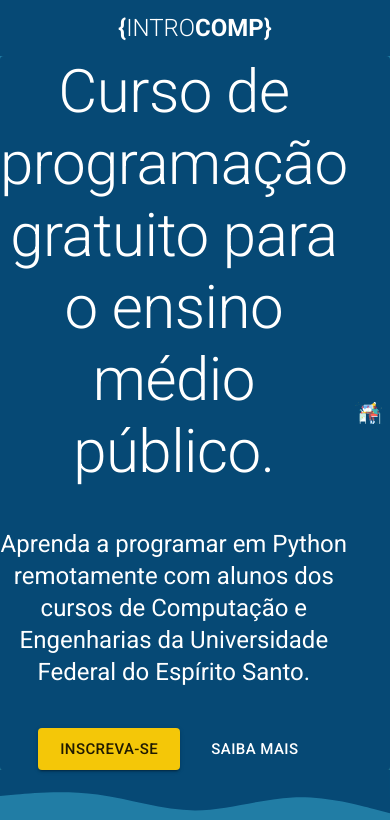
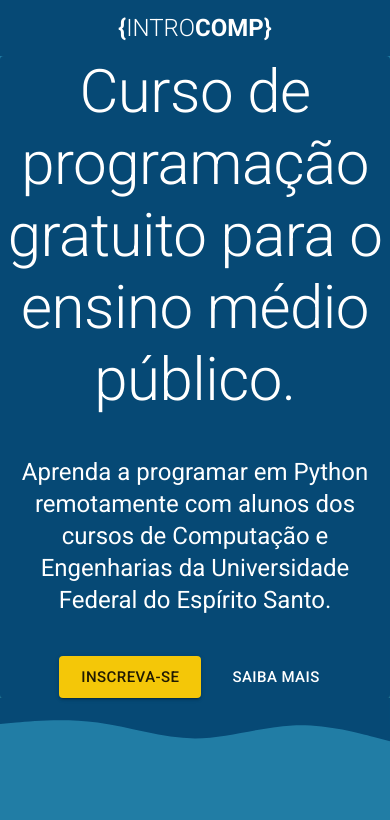
Before and after one commit to feumpi/introinscricao, a Next.js app: page / in a window 390 px wide. Shown: the top 820 px of the page. Built offline with nearby package versions, Linux system fonts and the light colour scheme.

Commit message:
Create a responsive grid for the hero section

```diff
--- a/components/HeroSection.js
+++ b/components/HeroSection.js
@@ -17,17 +17,27 @@ const HeroSection = () => {
           maxWidth="xl"
           sx={{
             padding: "0",
-            display: "flex",
-            flexDirection: "column",
+            display: "grid",
+            alignItems: "center",
+            gridTemplateColumns: {
+              xs: "1fr",
+              md: "repeat(4, 1fr)",
+              lg: "repeat(5, 1fr)",
+            },
+            gridTemplateAreas: {
+              xs: `
+                "content"
+              `,
+              md: `
+                "content content art art"
+              `,
+              lg: `
+                "content content content art art"
+              `,
+            },
           }}
         >
-          <Box
-            sx={{
-              display: "flex",
-              alignItems: "center",
-            }}
-          >
-            <Box>
+          <Box sx={{ gridArea: "content" }}>
             <Typography variant="h2" sx={{ textAlign: "center" }}>
               Curso de programação gratuito para o ensino médio público.
             </Typography>
@@ -37,8 +47,8 @@ const HeroSection = () => {
               component="p"
               sx={{ textAlign: "center", marginTop: "40px" }}
             >
-                Aprenda a programar em Python remotamente com alunos dos cursos
-                de Computação e Engenharias da Universidade Federal do Espírito
+              Aprenda a programar em Python remotamente com alunos dos cursos de
+              Computação e Engenharias da Universidade Federal do Espírito
               Santo.
             </Typography>
 
@@ -66,6 +76,13 @@ const HeroSection = () => {
               </Button>
             </Box>
           </Box>
+
+          <Box
+            sx={{
+              gridArea: "art",
+              display: { xs: "none", md: "inline-block" },
+            }}
+          >
             <Image
               src="/img/studying.svg"
               width={1000}
```
Lines whose indentation alone changed are shown as unchanged.
